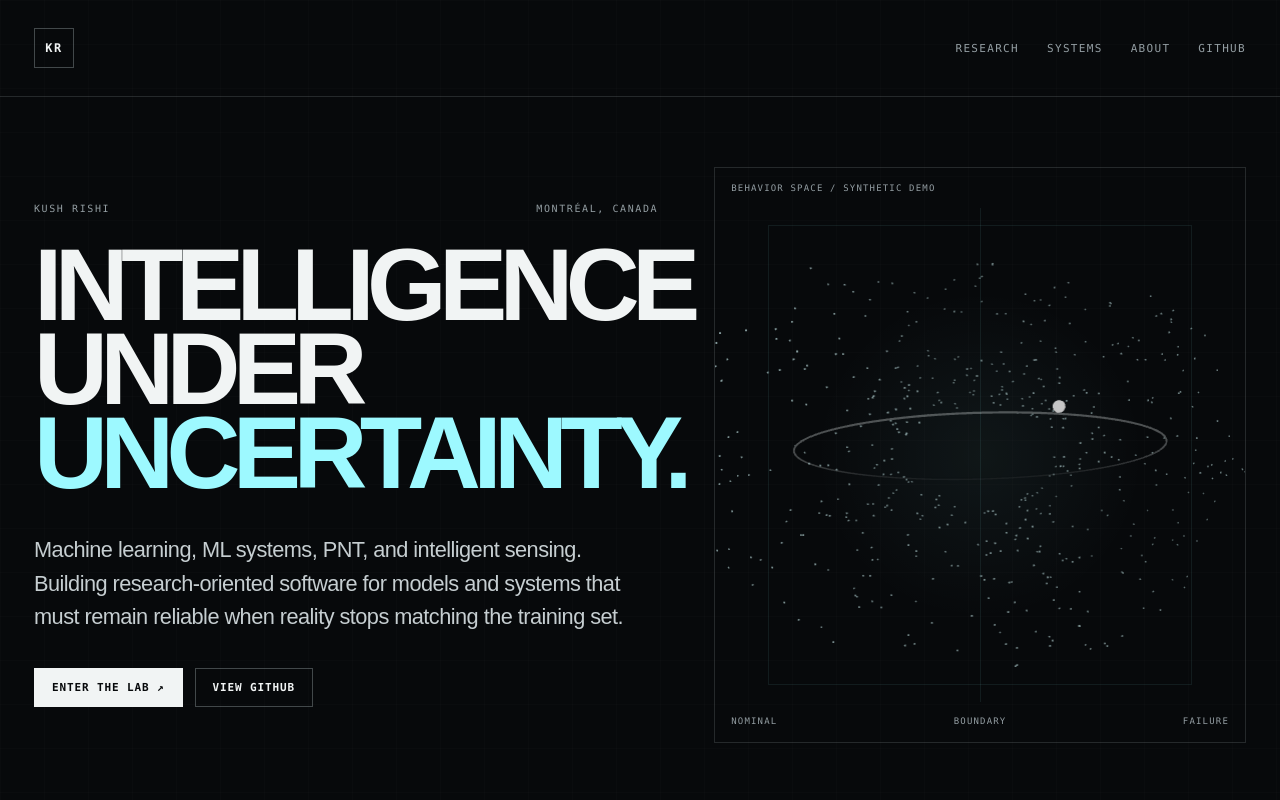
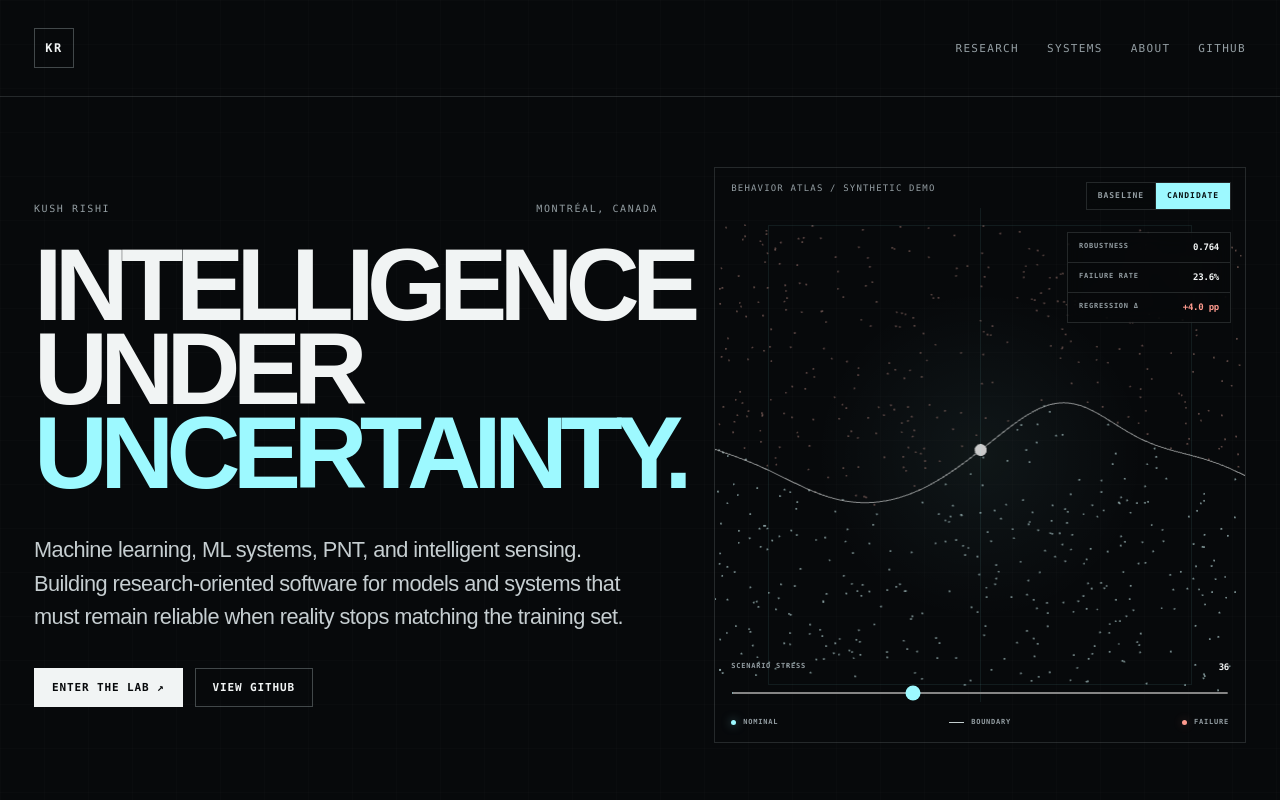
Before and after one commit to Kushrishi/kushrishi.com, a Next.js app: page / in a window 1280 px wide. Shown: the top 800 px of the page. Built offline with nearby package versions, Linux system fonts and the light colour scheme.

Commit message:
Add interactive model behavior atlas

```diff
--- a/app/globals.css
+++ b/app/globals.css
@@ -263,3 +263,107 @@ footer h2 { margin-bottom: 0; }
   footer { padding-left: 20px; padding-right: 20px; flex-direction: column; align-items: flex-start; gap: 36px; }
   .research-sidebar { grid-template-columns: 1fr; }
 }
+
+/* V1.1 — behavior atlas controls */
+.field-model-toggle {
+  position: absolute;
+  z-index: 4;
+  top: 14px;
+  right: 14px;
+  display: flex;
+  border: 1px solid var(--line);
+  background: rgba(7, 9, 11, 0.78);
+  backdrop-filter: blur(10px);
+}
+.field-model-toggle button {
+  appearance: none;
+  border: 0;
+  border-right: 1px solid var(--line);
+  background: transparent;
+  color: var(--muted);
+  padding: 9px 11px;
+  cursor: pointer;
+  font: 600 8px/1 ui-monospace, SFMono-Regular, Menlo, monospace;
+  letter-spacing: 0.12em;
+}
+.field-model-toggle button:last-child { border-right: 0; }
+.field-model-toggle button:hover { color: var(--text); }
+.field-model-toggle button.active {
+  color: #071012;
+  background: var(--accent);
+}
+
+.field-readout {
+  position: absolute;
+  z-index: 4;
+  top: 64px;
+  right: 14px;
+  width: 164px;
+  border: 1px solid var(--line);
+  background: rgba(7, 9, 11, 0.72);
+  backdrop-filter: blur(10px);
+}
+.field-readout > div {
+  padding: 10px 11px;
+  border-bottom: 1px solid var(--line);
+  display: flex;
+  justify-content: space-between;
+  gap: 12px;
+}
+.field-readout > div:last-child { border-bottom: 0; }
+.field-readout span,
+.field-stress-label span,
+.field-legend {
+  color: var(--muted);
+  font: 600 7px/1 ui-monospace, SFMono-Regular, Menlo, monospace;
+  letter-spacing: 0.11em;
+  text-transform: uppercase;
+}
+.field-readout strong,
+.field-stress-label strong {
+  color: var(--text);
+  font: 600 9px/1 ui-monospace, SFMono-Regular, Menlo, monospace;
+}
+.field-readout strong.is-regression { color: #ff9b8f; }
+
+.field-stress {
+  position: absolute;
+  z-index: 4;
+  left: 16px;
+  right: 16px;
+  bottom: 44px;
+}
+.field-stress-label {
+  display: flex;
+  justify-content: space-between;
+  margin-bottom: 8px;
+}
+.field-stress input {
+  width: 100%;
+  height: 2px;
+  margin: 0;
+  accent-color: var(--accent);
+  cursor: ew-resize;
+}
+
+.field-legend {
+  position: absolute;
+  z-index: 4;
+  left: 16px;
+  right: 16px;
+  bottom: 16px;
+  display: flex;
+  justify-content: space-between;
+  align-items: center;
+}
+.field-legend span { display: inline-flex; gap: 7px; align-items: center; }
+.legend-dot { width: 5px; height: 5px; border-radius: 50%; display: inline-block; }
+.legend-dot.nominal { background: var(--accent); box-shadow: 0 0 10px rgba(157, 249, 255, 0.5); }
+.legend-dot.failure { background: #ff9b8f; box-shadow: 0 0 10px rgba(255, 155, 143, 0.32); }
+.legend-line { width: 15px; height: 1px; background: #f2ffff; display: inline-block; opacity: 0.8; }
+
+@media (max-width: 680px) {
+  .field-model-toggle { top: 42px; left: 16px; right: auto; }
+  .field-readout { top: 42px; right: 16px; width: 146px; }
+  .field-hud-top { max-width: 150px; }
+}
--- a/app/layout.tsx
+++ b/app/layout.tsx
@@ -2,14 +2,14 @@ import type { Metadata } from "next";
 import "./globals.css";
 
 export const metadata: Metadata = {
-  title: "Kush Rishi | Machine Learning & Research Engineering",
+  title: "Kush Rishi | Machine Learning, ML Systems & PNT",
   description:
     "Machine learning, ML systems, PNT, intelligent sensing, and research-oriented software.",
   metadataBase: new URL("https://kushrishi.com"),
   openGraph: {
     title: "Kush Rishi | Intelligence Under Uncertainty",
     description:
-      "Research engineering across machine learning, ML systems, PNT, and intelligent sensing.",
+      "Machine learning, ML systems, PNT, intelligent sensing, and research-oriented software.",
     url: "https://kushrishi.com",
     siteName: "Kush Rishi",
     type: "website",
--- a/app/page.tsx
+++ b/app/page.tsx
@@ -59,7 +59,7 @@ export default function Home() {
           <div className="section-label">00 / CURRENT RESEARCH</div>
           <div className="research-card">
             <div className="research-card-main">
-              <div className="status-line"><span className="status-dot" /> ACTIVE RESEARCH / WORKING TITLE</div>
+              <div className="status-line"><span className="status-dot" /> RESEARCH / NOVELTY REVIEW / V0.1 DESIGN</div>
               <h2>MODEL REGRESSION<br />FORENSICS</h2>
               <p className="lede">
                 What if a model regression could be traced back through training lineage to the change that caused it,
@@ -69,7 +69,7 @@ export default function Home() {
             </div>
             <div className="research-meta">
               <div><span>QUESTION</span><strong>Why did the new model get worse?</strong></div>
-              <div><span>OUTPUT</span><strong>OSS · BENCHMARK · REPORT</strong></div>
+              <div><span>TARGET OUTPUT</span><strong>OSS · BENCHMARK · REPORT</strong></div>
               <div><span>STATUS</span><strong>SPECIFICATION / V0.1</strong></div>
               <div><span>THESIS</span><strong>Behavior diff → lineage → intervention</strong></div>
             </div>
--- a/components/BehaviorField.tsx
+++ b/components/BehaviorField.tsx
@@ -1,40 +1,103 @@
 "use client";
 
 import { Canvas, useFrame } from "@react-three/fiber";
-import { useMemo, useRef } from "react";
+import { useMemo, useRef, useState } from "react";
 import * as THREE from "three";
 
-function FailureSurface() {
+type ModelVersion = "baseline" | "candidate";
+
+type AtlasProps = {
+  model: ModelVersion;
+  stress: number;
+};
+
+function mulberry32(seed: number) {
+  return () => {
+    let t = (seed += 0x6d2b79f5);
+    t = Math.imul(t ^ (t >>> 15), t | 1);
+    t ^= t + Math.imul(t ^ (t >>> 7), t | 61);
+    return ((t ^ (t >>> 14)) >>> 0) / 4294967296;
+  };
+}
+
+function boundaryAt(x: number, model: ModelVersion, stress: number) {
+  const base =
+    -0.18 +
+    Math.sin(x * 1.45) * 0.26 +
+    Math.sin(x * 3.1 + 0.6) * 0.08 +
+    stress * 0.34;
+
+  if (model === "baseline") return base;
+
+  // Candidate improves one region but regresses around the center-right.
+  const improvement = -0.22 * Math.exp(-Math.pow(x + 1.55, 2) / 0.5);
+  const regression = 0.34 * Math.exp(-Math.pow(x - 0.85, 2) / 0.42);
+  return base + improvement + regression;
+}
+
+function BehaviorAtlas({ model, stress }: AtlasProps) {
   const group = useRef<THREE.Group>(null);
-  const points = useMemo(() => {
-    const values: number[] = [];
-    for (let i = 0; i < 520; i += 1) {
-      const theta = Math.random() * Math.PI * 2;
-      const radius = 0.7 + Math.random() * 2.25;
-      const x = Math.cos(theta) * radius;
-      const y = Math.sin(theta) * radius * 0.68;
-      const boundary = Math.sin(theta * 3.0) * 0.22 + Math.cos(theta * 5.0) * 0.09;
-      const z = boundary + (Math.random() - 0.5) * 0.42;
-      values.push(x, y, z);
+  const probe = useRef<THREE.Mesh>(null);
+
+  const { nominal, failure, boundary } = useMemo(() => {
+    const random = mulberry32(481516);
+    const nominalValues: number[] = [];
+    const failureValues: number[] = [];
+
+    for (let i = 0; i < 680; i += 1) {
+      const x = -2.55 + random() * 5.1;
+      const y = -2.2 + random() * 4.4;
+      const surface = boundaryAt(x, model, stress);
+      const localNoise = (random() - 0.5) * 0.12;
+      const z = (random() - 0.5) * 0.26;
+
+      if (y > surface + localNoise) {
+        failureValues.push(x, y, z);
+      } else {
+        nominalValues.push(x, y, z);
+      }
     }
-    return new Float32Array(values);
-  }, []);
+
+    const boundaryValues: number[] = [];
+    const segments = 92;
+    for (let i = 0; i < segments - 1; i += 1) {
+      const x1 = -2.6 + (i / (segments - 1)) * 5.2;
+      const x2 = -2.6 + ((i + 1) / (segments - 1)) * 5.2;
+      boundaryValues.push(x1, boundaryAt(x1, model, stress), 0.03);
+      boundaryValues.push(x2, boundaryAt(x2, model, stress), 0.03);
+    }
+
+    return {
+      nominal: new Float32Array(nominalValues),
+      failure: new Float32Array(failureValues),
+      boundary: new Float32Array(boundaryValues),
+    };
+  }, [model, stress]);
 
   useFrame(({ pointer, clock }) => {
-    if (!group.current) return;
-    group.current.rotation.x = pointer.y * 0.12;
-    group.current.rotation.y = pointer.x * 0.18 + clock.getElapsedTime() * 0.025;
+    if (group.current) {
+      group.current.rotation.x = pointer.y * 0.035;
+      group.current.rotation.y = pointer.x * 0.045;
+    }
+
+    if (probe.current) {
+      const x = THREE.MathUtils.clamp(pointer.x * 2.25, -2.25, 2.25);
+      const y = boundaryAt(x, model, stress);
+      probe.current.position.set(x, y, 0.12);
+      const pulse = 1 + Math.sin(clock.getElapsedTime() * 3.5) * 0.12;
+      probe.current.scale.setScalar(pulse);
+    }
   });
 
   return (
-    <group ref={group}>
+    <group ref={group} rotation={[0.03, 0, -0.03]}>
       <points>
         <bufferGeometry>
-          <bufferAttribute attach="attributes-position" args={[points, 3]} />
+          <bufferAttribute attach="attributes-position" args={[nominal, 3]} />
         </bufferGeometry>
         <pointsMaterial
           color="#9df9ff"
-          size={0.035}
+          size={0.038}
           sizeAttenuation
           transparent
           opacity={0.72}
@@ -42,31 +105,111 @@ function FailureSurface() {
         />
       </points>
 
-      <mesh rotation={[Math.PI / 2.25, 0, 0.2]}>
-        <torusGeometry args={[1.72, 0.008, 8, 160]} />
-        <meshBasicMaterial color="#eafcff" transparent opacity={0.34} />
-      </mesh>
+      <points>
+        <bufferGeometry>
+          <bufferAttribute attach="attributes-position" args={[failure, 3]} />
+        </bufferGeometry>
+        <pointsMaterial
+          color="#ff9b8f"
+          size={0.037}
+          sizeAttenuation
+          transparent
+          opacity={0.44}
+          depthWrite={false}
+        />
+      </points>
 
-      <mesh position={[0.72, 0.46, 0.2]}>
-        <sphereGeometry args={[0.06, 20, 20]} />
+      <lineSegments>
+        <bufferGeometry>
+          <bufferAttribute attach="attributes-position" args={[boundary, 3]} />
+        </bufferGeometry>
+        <lineBasicMaterial color="#f2ffff" transparent opacity={0.72} />
+      </lineSegments>
+
+      <mesh ref={probe}>
+        <sphereGeometry args={[0.055, 18, 18]} />
         <meshBasicMaterial color="#ffffff" />
       </mesh>
     </group>
   );
 }
 
+function formatPercent(value: number) {
+  return `${value.toFixed(1)}%`;
+}
+
 export function BehaviorField() {
+  const [model, setModel] = useState<ModelVersion>("candidate");
+  const [stress, setStress] = useState(0.36);
+
+  const baselineFailure = 8.4 + stress * 31;
+  const regressionDelta = model === "candidate" ? 2.1 + stress * 5.4 : 0;
+  const failureRate = baselineFailure + regressionDelta;
+  const robustness = Math.max(0, 1 - failureRate / 100);
+
   return (
-    <div className="field-shell" aria-label="Interactive behavioral failure landscape">
-      <Canvas camera={{ position: [0, 0, 6.2], fov: 48 }} dpr={[1, 1.5]}>
-        <fog attach="fog" args={["#07090b", 5.2, 9]} />
-        <FailureSurface />
+    <div className="field-shell" aria-label="Interactive synthetic model behavior atlas">
+      <Canvas camera={{ position: [0, 0, 6.35], fov: 47 }} dpr={[1, 1.5]}>
+        <fog attach="fog" args={["#07090b", 5.4, 9.2]} />
+        <BehaviorAtlas model={model} stress={stress} />
       </Canvas>
-      <div className="field-hud field-hud-top">BEHAVIOR SPACE / SYNTHETIC DEMO</div>
-      <div className="field-hud field-hud-bottom">
-        <span>nominal</span>
-        <span>boundary</span>
-        <span>failure</span>
+
+      <div className="field-hud field-hud-top">BEHAVIOR ATLAS / SYNTHETIC DEMO</div>
+
+      <div className="field-model-toggle" role="group" aria-label="Model version">
+        <button
+          type="button"
+          className={model === "baseline" ? "active" : ""}
+          onClick={() => setModel("baseline")}
+        >
+          BASELINE
+        </button>
+        <button
+          type="button"
+          className={model === "candidate" ? "active" : ""}
+          onClick={() => setModel("candidate")}
+        >
+          CANDIDATE
+        </button>
+      </div>
+
+      <div className="field-readout" aria-live="polite">
+        <div>
+          <span>ROBUSTNESS</span>
+          <strong>{robustness.toFixed(3)}</strong>
+        </div>
+        <div>
+          <span>FAILURE RATE</span>
+          <strong>{formatPercent(failureRate)}</strong>
+        </div>
+        <div>
+          <span>REGRESSION Δ</span>
+          <strong className={regressionDelta > 0 ? "is-regression" : ""}>
+            {regressionDelta > 0 ? "+" : ""}{regressionDelta.toFixed(1)} pp
+          </strong>
+        </div>
+      </div>
+
+      <div className="field-stress">
+        <div className="field-stress-label">
+          <span>SCENARIO STRESS</span>
+          <strong>{Math.round(stress * 100)}</strong>
+        </div>
+        <input
+          aria-label="Scenario stress"
+          type="range"
+          min="0"
+          max="1"
+          step="0.01"
+          value={stress}
+          onChange={(event) => setStress(Number(event.target.value))}
+        />
+      </div>
+
+      <div className="field-legend" aria-hidden="true">
+        <span><i className="legend-dot nominal" /> nominal</span>
+        <span><i className="legend-line" /> boundary</span>
+        <span><i className="legend-dot failure" /> failure</span>
       </div>
     </div>
   );
```
